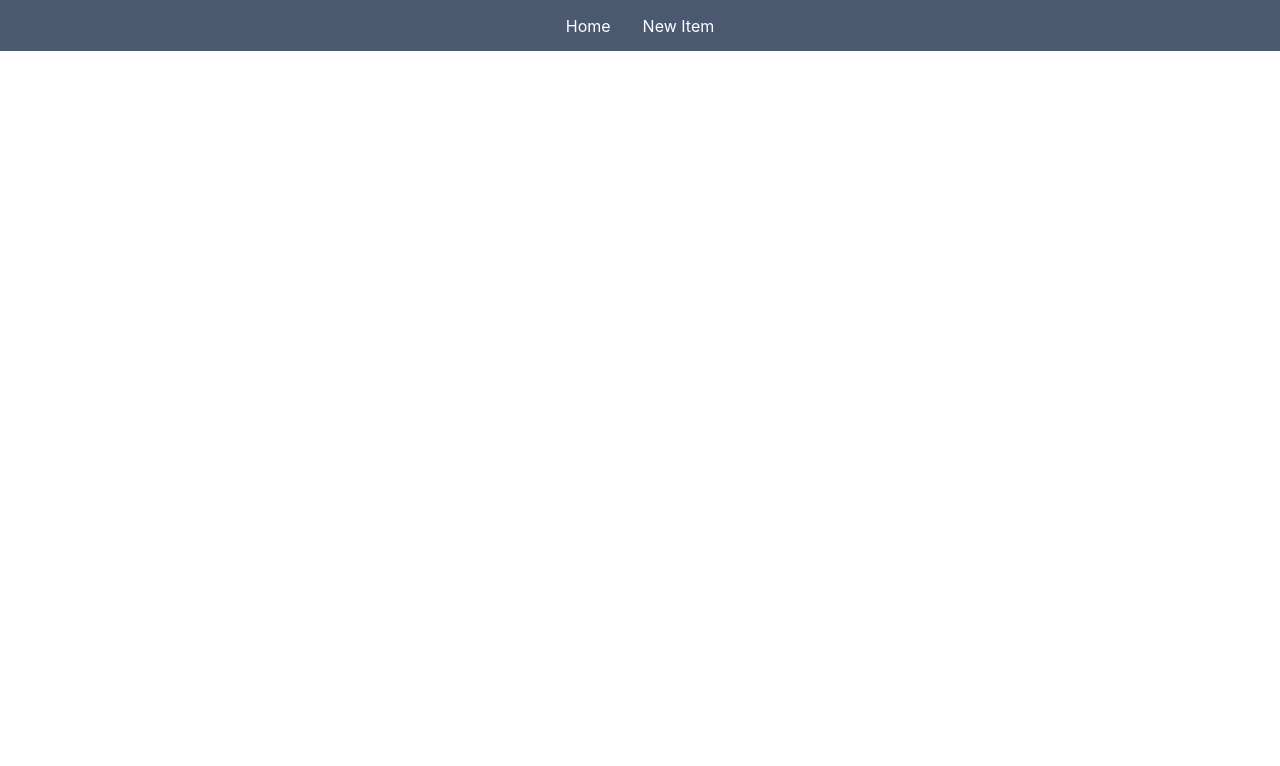
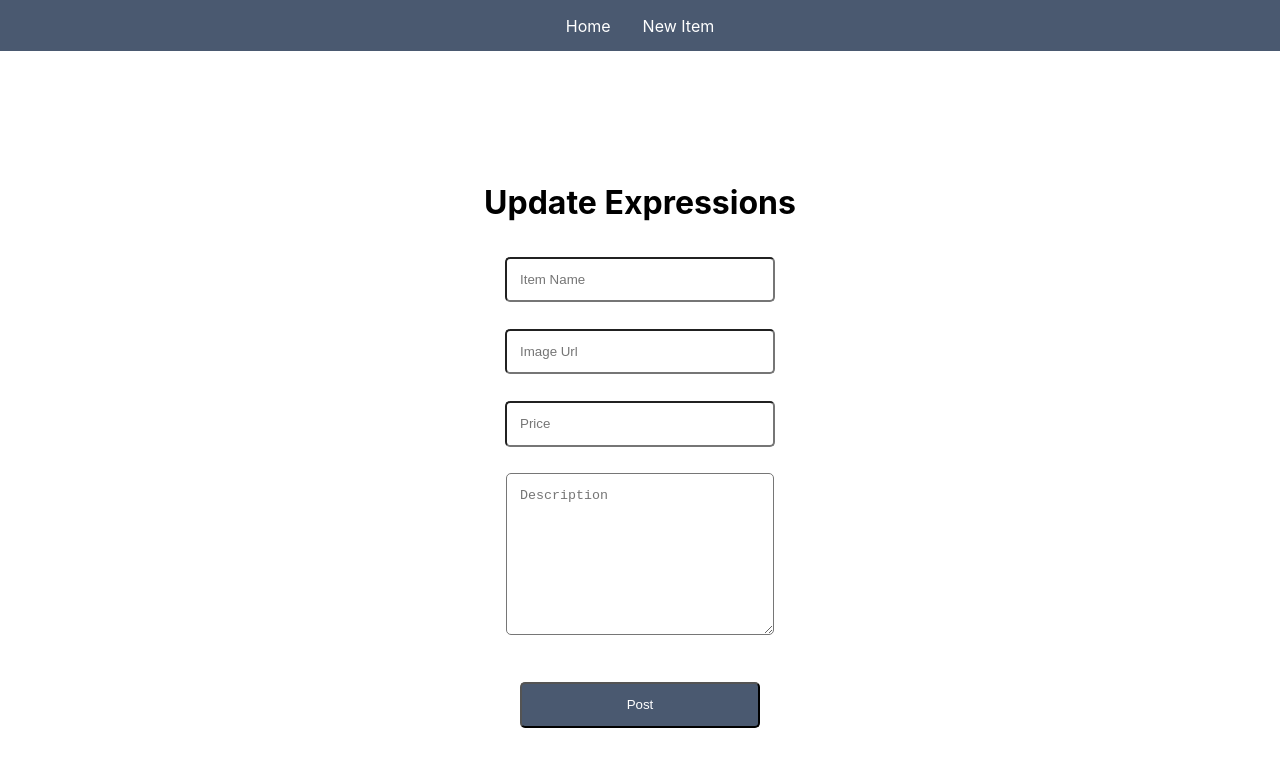
Before and after one commit to loso-nd/express-memes, a React (Create React App) app in the folder client/: page /items/1/edit in a window 1280 px wide. Shown: the top 766 px of the page. Built offline with nearby package versions, Linux system fonts and the light colour scheme; no server answers.

Commit message:
Implemted new CR(Update)D. Updated and Edit NewItemForm / EditItemForm. Added new Routes to App. Added new edit button to ItemCard. Updated styles for the forms.

```diff
--- a/client/src/App.js
+++ b/client/src/App.js
@@ -3,7 +3,8 @@ import React, {useState, useEffect} from 'react';
 import { Route, Switch } from 'react-router-dom';
 import Navbar from './components/Navbar.js';
 import ItemContainer from './pages/ItemContainer';
-import ItemForm from './components/ItemForm';
+import NewItemForm from './components/NewItemForm';
+import EditItemForm from './components/EditItemForm';
 import OrderCard from './components/OrderCard'
 
 
@@ -27,11 +28,14 @@ function App() {
     <div className="App">
       <Navbar />
       <Switch> {/** Only allows one route to be displayed at ta time. Exact makes them behave as a rails route */}
+      <Route exact path="/items/new">
+          <NewItemForm items={items} setItems={setItems}/>
+        </Route>
+        <Route exact path="/items/:id/edit">
+          <EditItemForm items={items} setItems={setItems}/>
+        </Route>
         <Route exact path="/">
           <ItemContainer items={items} setItems={setItems}/>
-        </Route>
-        <Route exact path="/items/new">
-          <ItemForm items={items} setItems={setItems}/>
         </Route>
         <Route exact path="/orders/:id">
           <OrderCard items={items} setItems={setItems}/>
--- /dev/null
+++ b/client/src/components/EditItemForm.js
@@ -0,0 +1,128 @@
+import React, {useState, useEffect} from 'react';
+import { Input, Form, Textarea } from './styled';
+import { useHistory, useParams } from 'react-router-dom';
+
+    // //good example of flexbox
+    // const Form = styled.form `
+    //     display: flex;
+    //     align-items: center;
+    //     justify-content: center;
+    //     flex-direction: column;
+    //     height: 100vh;
+    // `;
+
+    // const Input = styled.input `
+    //     padding: 1em;
+    //     margin: 1em 0;
+    //     width: 18em;
+    //     border-radius: 0.375em;
+    // `;
+
+    // const Textarea = styled.textarea `
+    //     padding: 1em;
+    //     margin: 1em 0;
+    //     width: 18em;
+    //     border-radius: 0.375;
+    //     height: 15rem;
+    // `;
+
+
+function EditItemForm({ items, setItems }) { //access to items and setItems as props
+    const [itemName, setItemName] = useState('')
+    const [imageUrl, setImageUrl] = useState('')
+    const [price, setPrice] = useState('')
+    const [description, setDescription] = useState('')
+    const [error, setError] = useState('')
+
+    const history = useHistory();
+    const id = useParams().id //has an id key which is passed inside the route in our App.js
+
+    //We want to populate what already exit on page load so we add a GET fetch
+    useEffect(() => {
+        async function fetchItem() {
+            const res = await fetch(`/items/${id}`)
+            const item = await res.json() //when we call this method we are not getting a json back, we are getting an obj, a data structure that formmatted into json before we call json
+            //what do we do with the item after its parsed? We want to update the
+            setItemName(item.item_name)
+            setImageUrl(item.image_url)
+            setPrice(item.price)
+            setDescription(item.description)
+        }
+        fetchItem()
+    }, [])
+
+    //Update our function for a PATCH Fetch
+    async function handleSubmit(e) {
+        e.preventDefault();
+        const response = await fetch(`/items/${id}`, { //id is coming from useParams
+            method: 'PATCH',
+            headers: {
+                'Content-Type': 'application/json'
+            },
+            body: JSON.stringify({
+                item: { //key of item with objects
+                    store_id: 4,
+                    item_name: itemName,
+                    description,
+                    image_url: imageUrl,
+                    price
+                }
+            })
+        })
+        //Check the response by testing the form and adding byebug to the create action controller
+        if (response.ok){
+            const newItem = await response.json();
+            setItems(items.map(i => {
+               return i.id === parseInt(id) ? newItem : i
+            })); //or item.concat(newItem) add to the end of the items
+            history.push('/')
+        }
+    }
+
+    return (
+        <div>
+            <Form onSubmit={handleSubmit}>
+                <h1>Update Expressions</h1>
+                <Input
+                    type="text"
+                    placeholder="Item Name"
+                    name="itemName"
+                    value={itemName}
+                    onChange={(e) => setItemName(e.target.value)}
+                />
+                <Input
+                    type="text"
+                    placeholder="Image Url"
+                    name="image"
+                    value={imageUrl}
+                    onChange={(e) => setImageUrl(e.target.value)}
+                />
+                <Input
+                    type="text"
+                    placeholder="Price"
+                    name="price"
+                    value={price}
+                    onChange={(e) => setPrice(e.target.value)}
+                />
+                <Textarea
+                    placeholder="Description"
+                    name="description"
+                    value={description}
+                    onChange={(e) => setDescription(e.target.value)}
+                >
+                </Textarea>
+                <br />
+                <Input submit type="submit" value="Post" />
+            </Form>
+            <div>{error ? error.map((error) => <p>{error}</p>) : null}</div>
+        </div>
+    )
+}
+export default EditItemForm
+
+
+/**
+ * !FORMS
+ *  ?How to make <Form /> a controlled form:
+ * * UseState to keep track of input values
+ */
--- a/client/src/components/ItemCard.js
+++ b/client/src/components/ItemCard.js
@@ -1,6 +1,6 @@
 import React from 'react'
 import { Card, Image } from './styled'
-import { useHistory } from 'react-router-dom'
+import { Link, useHistory } from 'react-router-dom'
 
 // const Card = styled.div `
 //     padding: 1rem;
@@ -30,8 +30,8 @@ function ItemCard({ item }) {
                 }
             })
         })
-        const json = await res.json();
-        history.push(`/orders/${json.id}`); //interpolate json.id bc json is the varibale name used to parse the json response.
+        const order = await res.json();
+        history.push(`/orders/${order.id}`); //interpolate json.id bc json is the varibale name used to parse the json response.
        // debugger
     }
 
@@ -41,9 +41,11 @@ function ItemCard({ item }) {
             <h2>{item.item_name}</h2>
             <h2>{item.price}</h2>
             <p>{item.description}</p>
-            <p><button
-                onClick={handleClick}
-                type="button">Buy</button></p>
+            <p>
+                <Link to={`/items/${item.id}/edit`}>
+                    <button type="button">Edit</button>
+                </Link>
+                    <button onClick={handleClick} type="button">Buy</button></p>
         </Card>
     );
 }
--- a/client/src/components/ItemForm.js
+++ b/client/src/components/NewItemForm.js
@@ -1,33 +1,33 @@
 import React, { useState } from 'react'
-import styled from 'styled-components'
-import { useHistory } from 'react-router-dom';
+import { useHistory } from "react-router-dom";
+import { Input, Form, Textarea } from "./styled"
 
-    //good example of flexbox
-    const Form = styled.form `
-        display: flex;
-        align-items: center;
-        justify-content: center;
-        flex-direction: column;
-        height: 100vh;
-    `;
+    // //good example of flexbox
+    // const Form = styled.form `
+    //     display: flex;
+    //     align-items: center;
+    //     justify-content: center;
+    //     flex-direction: column;
+    //     height: 100vh;
+    // `;
 
-    const Input = styled.input `
-        padding: 1em;
-        margin: 1em 0;
-        width: 18em;
-        border-radius: 0.375em;
-    `;
+    // const Input = styled.input `
+    //     padding: 1em;
+    //     margin: 1em 0;
+    //     width: 18em;
+    //     border-radius: 0.375em;
+    // `;
 
-    const Textarea = styled.textarea `
-        padding: 1em;
-        margin: 1em 0;
-        width: 18em;
-        border-radius: 0.375;
-        height: 15rem;
-    `;
+    // const Textarea = styled.textarea `
+    //     padding: 1em;
+    //     margin: 1em 0;
+    //     width: 18em;
+    //     border-radius: 0.375;
+    //     height: 15rem;
+    // `;
 
 
-function ItemForm({ items, setItems }) { //access to items and setItems as props
+function NewItemForm({ items, setItems }) { //access to items and setItems as props
     const [itemName, setItemName] = useState('')
     const [imageUrl, setImageUrl] = useState('')
     const [price, setPrice] = useState('')
@@ -98,13 +98,13 @@ function ItemForm({ items, setItems }) { //access to items and setItems as props
                 >
                 </Textarea>
                 <br />
-                <input type="submit" value="Post" />
+                <Input submit type="submit" value="Post" />
             </Form>
             <div>{error ? error.map((error) => <p>{error}</p>) : null}</div>
         </div>
     )
 }
-export default ItemForm
+export default NewItemForm;
 
 
 /**
--- a/client/src/components/styled.js
+++ b/client/src/components/styled.js
@@ -39,11 +39,11 @@ export const Input = styled.input`
     props.submit &&
     css`
       cursor: pointer;
-      background: lightskyblue;
+      background: #4a5970;
       color: white;
       transition: background 0.3s 0s ease-in-out;
       :hover {
-        background: #62c0fa;
+        background:  #ccbba3;
       }
     `}
 `;
```
Also changed, not shown: 2 other files (tests, documents, lock files or other folders).
